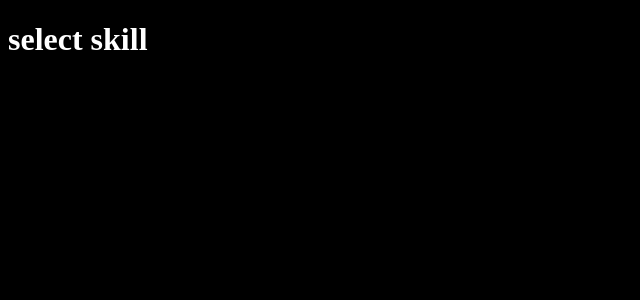
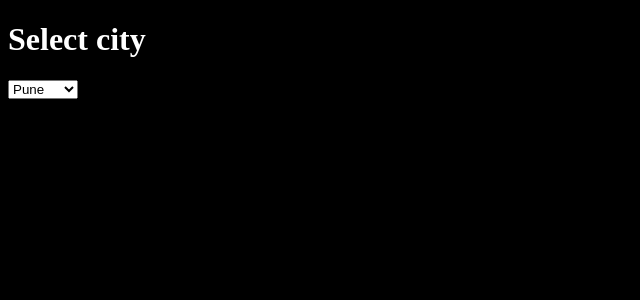
Before and after one commit to NitinRana08/prooo-react, a React (Vite) app: page / in a window 1280 px wide. Shown: the top 300 px of the page, without its empty margins (0-640 px from the left). Built offline with nearby package versions, Linux system fonts and the light colour scheme.

Commit message:
.
checkB / dropD

```diff
--- a/src/App.jsx
+++ b/src/App.jsx
@@ -14,6 +14,7 @@ import Wrapper from "./learning/props/Wrapper"
 import INPUTvalue from "./learning/input_value/INPUTvalue"
 import Form from "./learning/from/Form"
 import CheckBox from "./learning/from/CheckBox"
+import DropDown from "./learning/from/DropDown"
 function App() {
 
   // let name = 'nitin rana'
@@ -50,8 +51,8 @@ function App() {
   return (
 
     <>
-
-    <CheckBox/>
+      <DropDown />
+      {/* <CheckBox/> */}
       {/* <h1>helo</h1> */}
       {/* <INPUTvalue/> */}
 
--- a/src/learning/from/CheckBox.jsx
+++ b/src/learning/from/CheckBox.jsx
@@ -1,12 +1,24 @@
+import { useState } from "react"
+
 function CheckBox(){
+
+    const [gender,setgender]=useState('')
+
     return(
         <>
-        <div>
-            <form action="" method="get">
-                <h1>select skill</h1>
+       <div>
+        <form action="">
 
-            </form>
-        </div>
+            <input type="radio" onChange={(event)=>setgender(event.target.value)} value={"Male"} name="sex" id="male"/>
+            <label htmlFor="male">Male</label>
+
+            <input type="radio" onChange={(event)=>setgender(event.target.value)} value={"Female"} name="sex" id="female"/>
+            <label htmlFor="female">Female</label>
+
+            <h2>Selected Gender:{gender}</h2>
+
+        </form>
+       </div>
         </>
 
     )
--- /dev/null
+++ b/src/learning/from/DropDown.jsx
@@ -0,0 +1,18 @@
+function DropDown() {
+
+    return (
+        <>
+
+            <h1>Select city</h1>
+            <select name="" id="" defaultValue={"P"}>
+                <option value="N">Noida</option>
+                <option value="D">Delhi</option>
+                <option value="P">Pune</option>
+                <option value="M">Mumbai</option>
+
+            </select>
+        </>
+
+    )
+}
+export default DropDown
```
